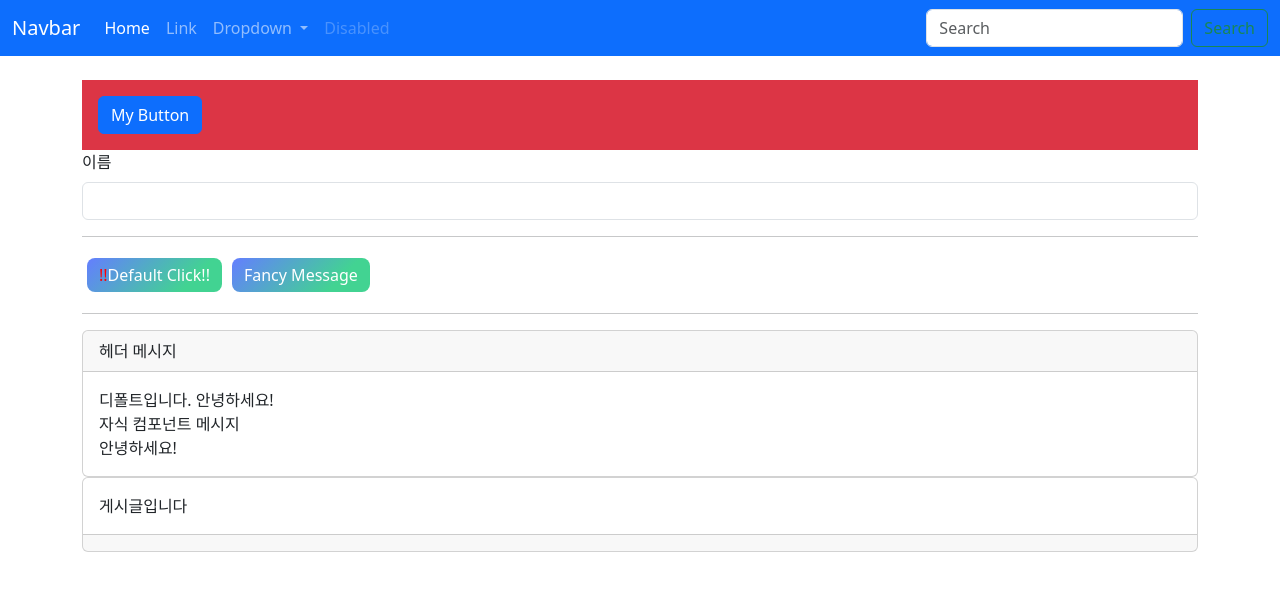
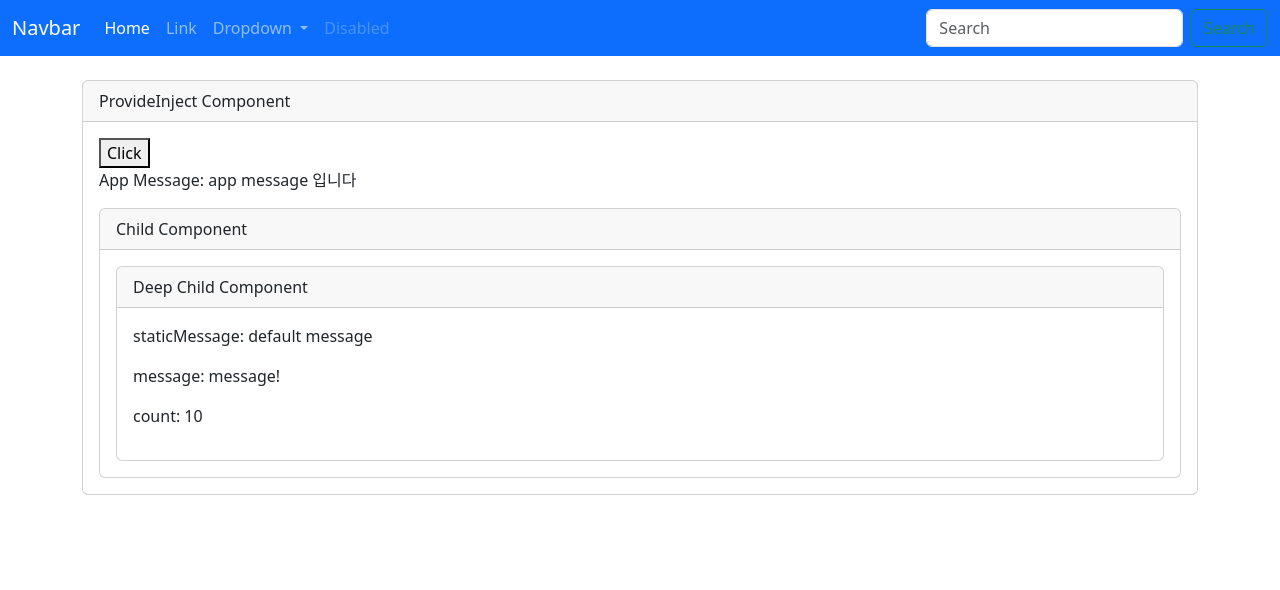
Before and after one commit to seorang42/vuejs3-practice, a Vue app: page / in a window 1280 px wide. Shown: the top 590 px of the page. Built offline with nearby package versions, Linux system fonts and the light colour scheme.

Commit message:
6-7 Provide / Inject

```diff
--- /dev/null
+++ b/src/components/ChildComponent.vue
@@ -0,0 +1,23 @@
+<template>
+	<div class="card">
+		<div class="card-header">Child Component</div>
+		<div class="card-body">
+			<DeepChild></DeepChild>
+		</div>
+	</div>
+</template>
+
+<script>
+import DeepChild from './DeepChild.vue';
+
+export default {
+	components: {
+		DeepChild,
+	},
+	setup() {
+		return {};
+	},
+};
+</script>
+
+<style lang="scss" scoped></style>
--- /dev/null
+++ b/src/components/DeepChild.vue
@@ -0,0 +1,27 @@
+<template>
+	<div class="card">
+		<div class="card-header">Deep Child Component</div>
+		<div class="card-body">
+			<p>staticMessage: {{ staticMessage }}</p>
+			<p>message: {{ message }}</p>
+			<p>count: {{ count }}</p>
+		</div>
+	</div>
+</template>
+
+<script>
+import { inject } from 'vue';
+
+export default {
+	setup() {
+		const staticMessage = inject('static-message', 'default message');
+		const { message, updateMessage } = inject('message');
+		updateMessage('!');
+		// message.value = message.value + '!';
+		const count = inject('count');
+		return { staticMessage, message, count };
+	},
+};
+</script>
+
+<style lang="scss" scoped></style>
--- /dev/null
+++ b/src/components/ProvideInject.vue
@@ -0,0 +1,38 @@
+<template>
+	<div class="container py-4">
+		<div class="card">
+			<div class="card-header">ProvideInject Component</div>
+			<div class="card-body">
+				<button @click="count++">Click</button>
+				<p>App Message: {{ appMessage }}</p>
+				<ChildComponent></ChildComponent>
+			</div>
+		</div>
+	</div>
+</template>
+
+<script>
+import { inject, provide, readonly, ref } from 'vue';
+import ChildComponent from './ChildComponent.vue';
+
+export default {
+	components: {
+		ChildComponent,
+	},
+	setup() {
+		const staticMessage = 'static message';
+		const message = ref('message');
+		const updateMessage = appendMessage => {
+			message.value = message.value + appendMessage;
+		};
+		const count = ref(10);
+		provide('message', { message: readonly(message), updateMessage });
+		provide('count', count);
+
+		const appMessage = inject('app-message');
+		return { count, appMessage };
+	},
+};
+</script>
+
+<style lang="scss" scoped></style>
--- a/src/components/TheView.vue
+++ b/src/components/TheView.vue
@@ -1,57 +1,18 @@
 <template>
 	<main>
-		<div class="container py-4">
-			<MyButton class="my-button" id="my-button" @click="sayHello"></MyButton>
-			<LabelInput label="이름" data-id="id입니다"></LabelInput>
-			<hr />
-			<FancyButton></FancyButton>
-			<FancyButton #="{ fancyMessage }">{{ fancyMessage }}</FancyButton>
-			<hr />
-			<AppCard>
-				<!-- <template #[slotArgs]>제목입니다</template> -->
-				<!-- <template #header>제목입니다</template>
-				암시적으로 Default 슬롯입니다!
-				<template v-slot:footer>푸터입니다</template> -->
-				<template #header="{ headerMessage }">
-					{{ headerMessage }}
-				</template>
-				<template #default="{ childMessage, helloMessage }">
-					디폴트입니다. {{ message }}
-					<br />
-					{{ childMessage }}
-					<br />
-					{{ helloMessage }}
-				</template>
-				<template #footer="{ footerMessage }">
-					{{ footerMessage }}
-				</template>
-			</AppCard>
-			<AppCard>게시글입니다</AppCard>
-		</div>
+		<ProvideInject></ProvideInject>
 	</main>
 </template>
 
 <script>
-import FancyButton from './FancyButton.vue';
-import LabelInput from './LabelInput.vue';
-import MyButton from './MyButton.vue';
-import AppCard from './AppCard.vue';
-import { ref } from 'vue';
+import ProvideInject from './ProvideInject.vue';
 
 export default {
 	components: {
-		MyButton,
-		LabelInput,
-		FancyButton,
-		AppCard,
+		ProvideInject,
 	},
 	setup() {
-		const sayHello = () => {
-			alert('안녕하세요');
-		};
-		const slotArgs = ref('header');
-		const message = ref('안녕하세요!');
-		return { sayHello, slotArgs, message };
+		return {};
 	},
 };
 </script>
--- a/src/main.js
+++ b/src/main.js
@@ -6,5 +6,6 @@
 
 // app.component('AppCard', AppCard);
 
+app.provide('app-message', 'app message 입니다');
 app.mount('#app');
 import 'bootstrap/dist/js/bootstrap.bundle.min.js';
```
Also changed, not shown: src/components/TheExample.vue (added, +59 -0 lines).
